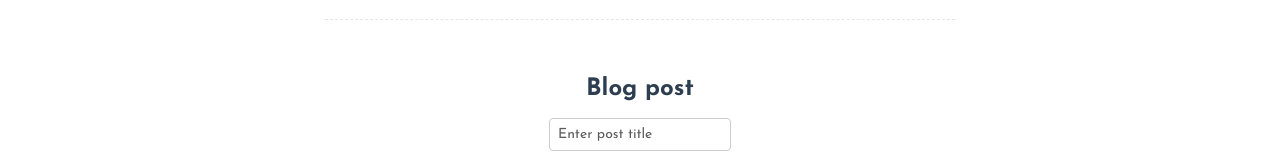
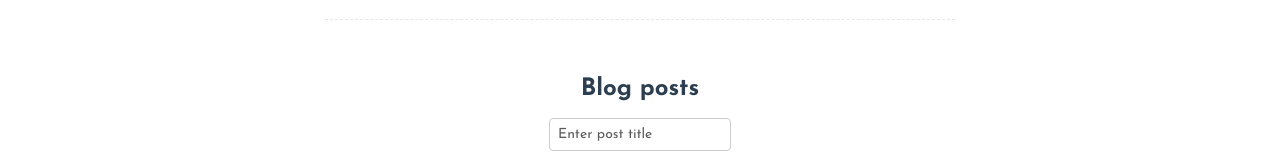
Before and after one commit to annanaj/imp-vue, a Vue app: page / in a window 1280 px wide. Shown: the part 382-541 px from the top of the page. Built offline with nearby package versions, Linux system fonts and the light colour scheme.

Commit message:
Change layout

```diff
--- a/src/components/BlogPosts.vue
+++ b/src/components/BlogPosts.vue
@@ -40,7 +40,7 @@ const handleFileChange = (event) => {
 
 <template>
     <div class="blog-post-form">
-        <h3>Blog post</h3>
+        <h3>Blog posts</h3>
         <form class="form" @submit.prevent="submitForm">
             <div>
                 <label for="title" class="visually-hidden"> Title </label>
```
